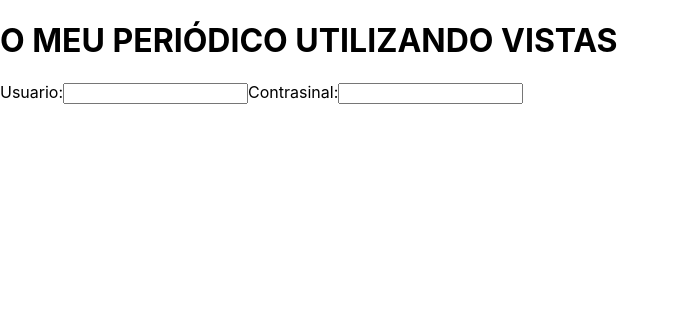
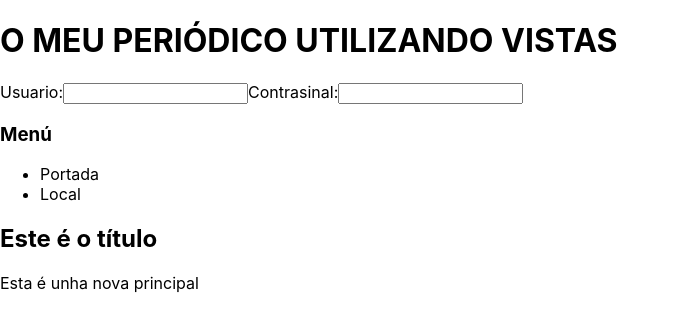
Before and after one commit to JCousoG/periodicoConVistasReact, a React (Create React App) app: page / in a window 1280 px wide. Shown: the top 332 px of the page, without its empty margins (0-679 px from the left). Built offline with nearby package versions, Linux system fonts and the light colour scheme.

Commit message:
todo o edqueleto funcionando

```diff
--- a/src/App.js
+++ b/src/App.js
@@ -1,4 +1,5 @@
 import Encabezado from "./componentes/encabezado/Encabezado";
+import Navegador from "./componentes/navegador/Navegador";
 import Rexistro from "./componentes/rexistro/Rexistro";
 
 function App() {
@@ -6,6 +7,7 @@ function App() {
   <>
     <Encabezado/>
    <Rexistro/>
+   <Navegador/>
    </>
   )
 }
--- /dev/null
+++ b/src/componentes/navegador/Navegador.jsx
@@ -0,0 +1,28 @@
+import { useState } from "react"
+import Vistalocal from "../../vistas/vistalocal"
+import Vistaprincipal from "../../vistas/vistaprincipal"
+
+function Navegador() {
+
+    let [ vista, setVista] = useState("vistaprincipal")
+    function manejadorNav(evento) {
+        setVista(evento.target.id)
+      }
+
+    return(
+        <>
+        <nav>
+      <h3>Menú</h3>
+      <ul>
+        <li><a id="vistaprincipal" onClick={manejadorNav}>Portada</a></li>
+        <li><a id="vistalocal" onClick={manejadorNav}>Local</a></li>
+      </ul>
+    </nav>
+    {vista === "vistaprincipal" &&   <Vistaprincipal/>}
+
+      {vista === "vistalocal" && <Vistalocal/>}
+
+  </>
+    )
+}
+export default Navegador
--- /dev/null
+++ b/src/vistas/vistalocal.jsx
@@ -0,0 +1,9 @@
+import Novas from "../componentes/nova/Novas"
+
+function Vistalocal() {
+
+    return(
+        <Novas titulo = "Este é o título da nova local" contido = "Esta é unha nova local"/>
+    )
+}
+export default Vistalocal
--- /dev/null
+++ b/src/vistas/vistaprincipal.jsx
@@ -0,0 +1,9 @@
+import Novas from "../componentes/nova/Novas"
+
+function Vistaprincipal() {
+
+    return(
+        <Novas titulo = "Este é o título" contido = "Esta é unha nova principal"/>
+    )
+}
+export default Vistaprincipal
```
